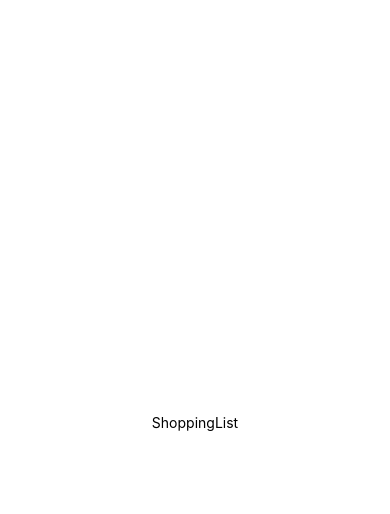
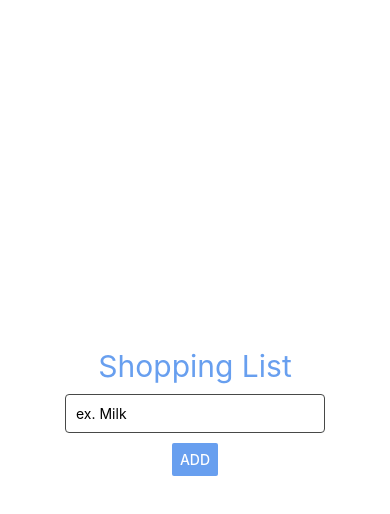
Before and after one commit to stosikmartyna/buy_it, a React Native app: screen / in a window 390 px wide. Both pictures are taken after a click on the button "START". Shown: the top 514 px of the page. Built offline with nearby package versions, Linux system fonts and the light colour scheme.

Commit message:
Store input values in component state and display it

```diff
--- a/components/ShoppingList/ShoppingList.jsx
+++ b/components/ShoppingList/ShoppingList.jsx
@@ -1,10 +1,35 @@
-import React from 'react';
-import { View, Text, StyleSheet } from 'react-native';
+import React, { useState } from 'react';
+import { View, Text, TextInput, TouchableHighlight, Button, StyleSheet } from 'react-native';
 
 export const ShoppingList = () => {
+    const [product, setProduct] = useState('');
+    const [listOfProducts, setListOfProducts] = useState([]);
+
+    const handleInputChange = (value) => {
+        setProduct(value)
+    }
+
+    const handleProductSubmit = () => {
+        setListOfProducts([...listOfProducts, product]);
+    }
     return (
         <View style={styles.container}>
-            <Text>ShoppingList</Text>
+            <Text style={styles.header}>Shopping List</Text>
+            <TextInput
+                placeholder="ex. Milk"
+                style={styles.input}
+                onChangeText={handleInputChange}
+            />
+            <TouchableHighlight style={styles.button}>
+                <Button color='#689FEF' title={'Add'} onPress={handleProductSubmit} />
+            </TouchableHighlight>
+            {listOfProducts.map((product, index) => {
+                return (
+                    <View style={styles.product} key={index}>
+                        <Text>{product}</Text>
+                    </View>
+                )
+            })}
         </View>
     )
 }
@@ -15,5 +40,34 @@ export const styles = StyleSheet.create({
         backgroundColor: 'white',
         alignItems: 'center',
         justifyContent: 'center',
+      },
+
+      header: {
+        color: '#689FEF',
+        fontSize: 30,
+        marginBottom: 10,
+      },
+
+      input: {
+        borderColor: '#474948',
+        borderRadius: 4,
+        borderWidth: 1,
+        marginBottom: 10,
+        padding: 10,
+        width: 260,
+      },
+
+      button: {
+          marginBottom: 20
+      },
+
+      product: {
+        backgroundColor: '#d4e4fc',
+        borderColor: '#689FEF',
+        borderRadius: 4,
+        borderWidth: 1,
+        marginBottom: 10,
+        padding: 10,
+        width: 260,
       }
 })
```
